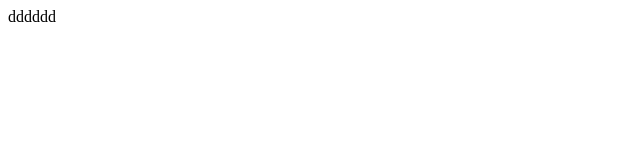
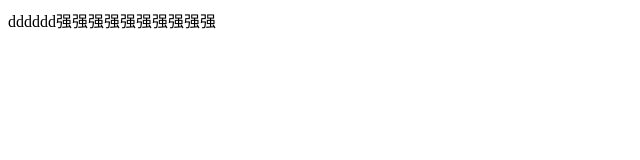
Before and after one commit to kaipai-s/kaipai-s.github.io, a plain HTML site: page index.html in a window 1280 px wide. Shown: the whole page, without its empty margins (0-640 px from the left). Drawn offline with Linux system fonts and the light colour scheme.

Commit message:
2222
1111

```diff
--- a/index.html
+++ b/index.html
@@ -5,6 +5,6 @@
     <title>Title</title>
 </head>
 <body>
-dddddd
+dddddd强强强强强强强强强强
 </body>
 </html>
```
